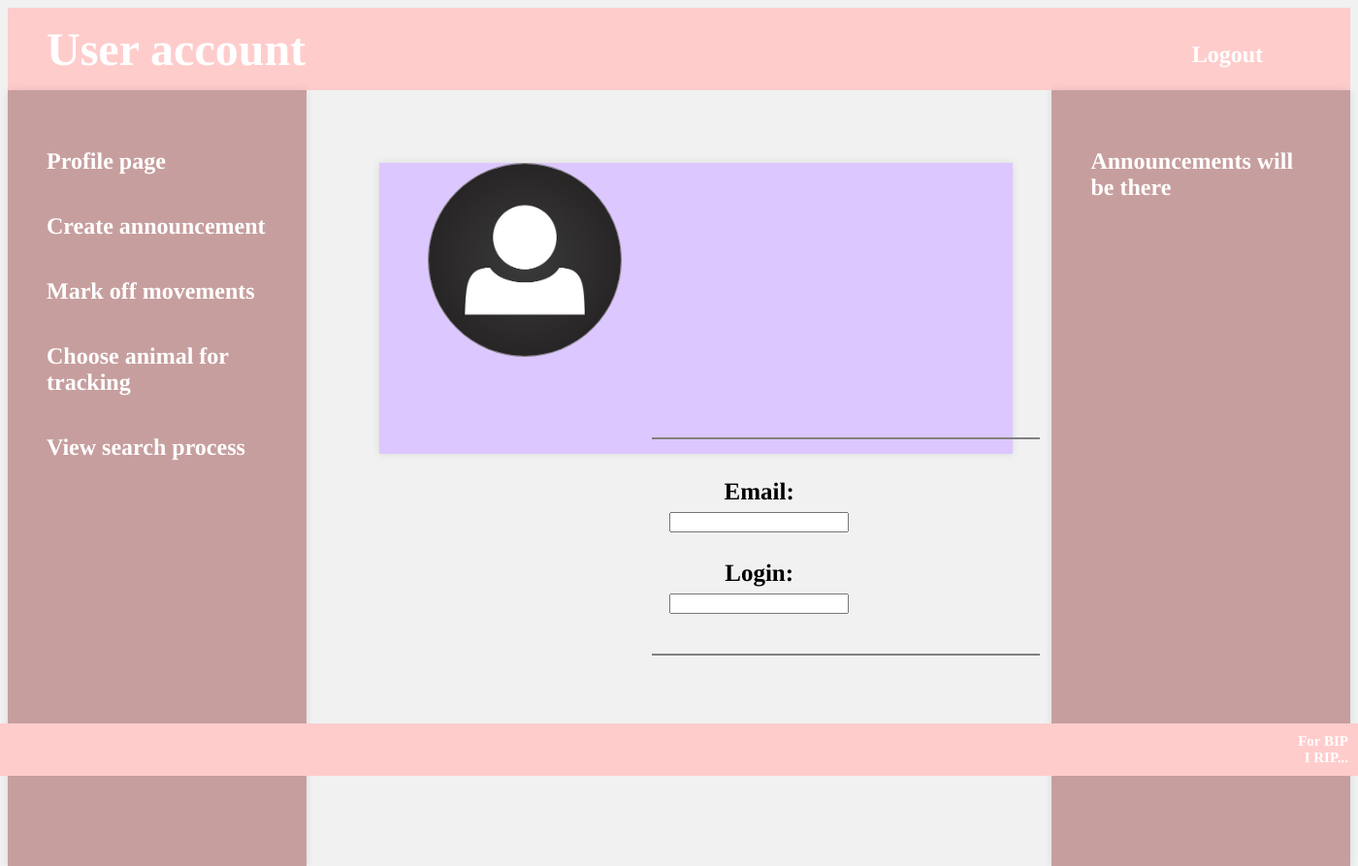
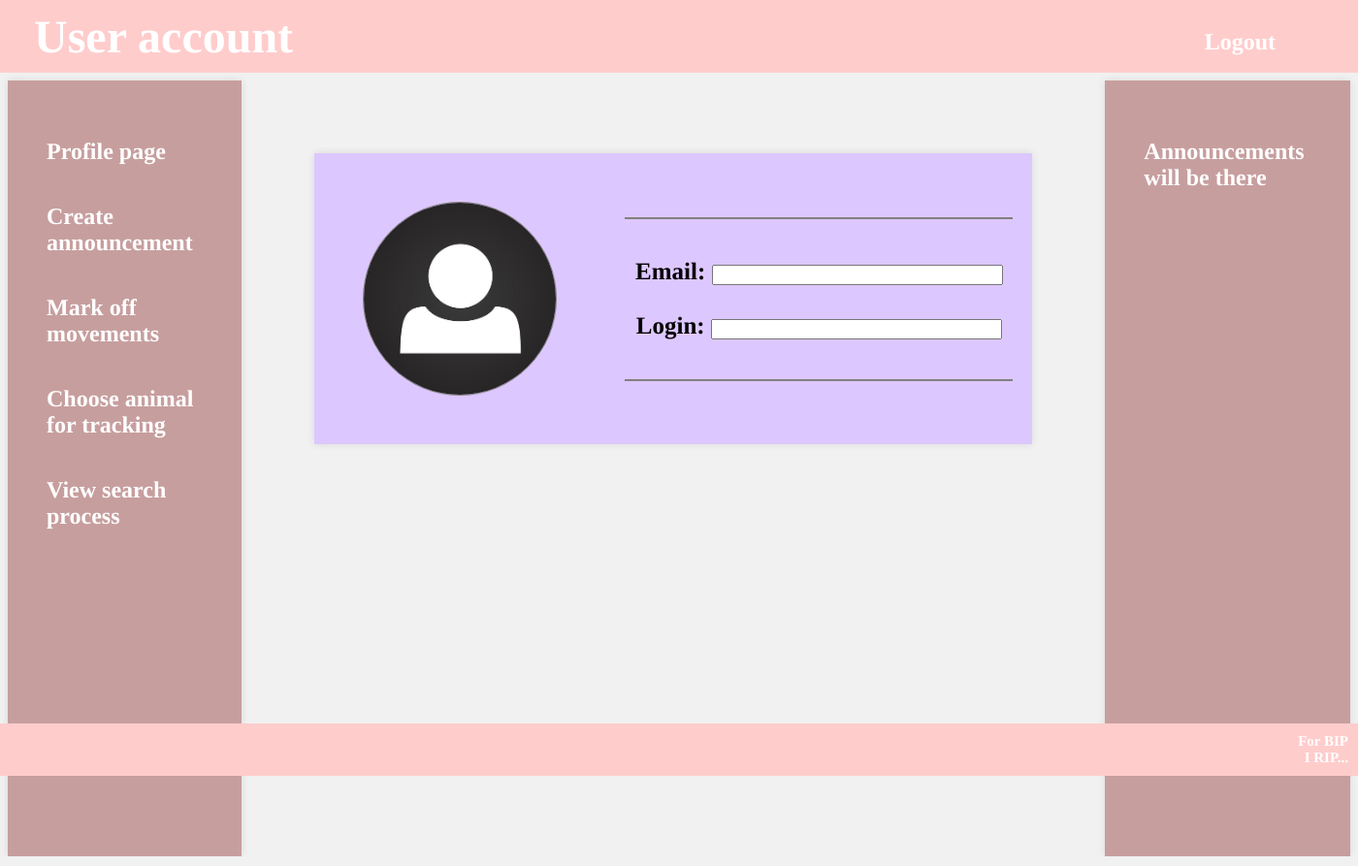
Before and after one commit to s-khurtesov/miss-my-pet, a Django app: page /user/account/1 in a window 1400 px wide. Shown: the whole page at 97% size. Run offline with Django 3.2, Linux system fonts and the light colour scheme; some libraries are stand-ins or nearby versions.

Commit message:
Changed user account pages frontend structure

```diff
--- a/django_proj/django_app/static/css/styles.css
+++ b/django_proj/django_app/static/css/styles.css
@@ -12,10 +12,29 @@
 		font-family: "Luminari", Times, serif;
 	}
 
-	header {
+	#header {
+		position: fixed;
+		left: 0;
+		top: 0;
+		width: 100%;
 		background: #ffcccc;
-		padding: 15px;
+		padding: 10px;
+		height:75px;
+		z-index:10;
 	}
+
+	footer {
+		position: fixed;
+		left: 0;
+		bottom: 0;
+		padding: 10px;
+		background: #ffcccc;
+		color: #fff;
+		width: 100%;
+		text-align: right;
+		font-weight: bold;
+		font-size: 15px;
+   }
 
     span {
 		color: white;
@@ -32,16 +51,3 @@
 	.my_button {
 		cursor: pointer;
 	}
-
-	.footer {
-		position: fixed;
-		left: 0;
-		bottom: 0;
-		padding: 10px;
-		background: #ffcccc;
-		color: #fff;
-		width: 100%;
-		text-align: right;
-		font-weight: bold;
-		font-size: 15px;
-   }
--- a/django_proj/django_app/static/css/user_account.css
+++ b/django_proj/django_app/static/css/user_account.css
@@ -10,23 +10,27 @@
         display:table;
         height:100%;
         width: 100%;
+		transform: translateY(+75px);
         box-sizing: border-box;
-    }
+		border-collapse: collapse;
+		border-spacing: 0;
+		margin: 0 auto;
+	}
 
     .row {
-        /*height: 100%;*/
         height: auto;
         display: table-row;
-    }
+	}
 
     .row .cell {
         display: table-cell;
         float: none;
         vertical-align: top;
-    }
+}
 
     .central-panel {
         width: 50%;
+
     }
 
     .side-panel {
@@ -39,13 +43,14 @@
     /* ----------------- PROFILE CARD ----------------- */
 
     .card {
-        width: 85%;
+		display:table;
+        width: auto;
         height: 300px;
-        margin-left: 75px;
-        margin-top: 75px;
+        margin: 75px;
         background: #ddc7ff;
         box-shadow: 0 0 8px rgba(0, 0, 0, 0.1);
-        /*display:flex;*/
+		border-collapse: collapse;
+		border-spacing: 0;
     }
 
     #data_form {
@@ -55,8 +60,7 @@
         margin-left: 40%;
         align-self: center;
         text-align: center;
-        width: 40%;
-        /*display: table-cell;*/
+        /* width: 40%; */
     }
 
     /* ----------------- PROFILE PHOTO ----------------- */
@@ -79,17 +83,15 @@
         width: 100%;
     }
 
-    #profile_photo_file {
+    #profile_file {
         display: none;
     }
 
-    #upload_photo {
+    #upload {
         height: 40px;
         width: 100%;
-        position: absolute;
-        bottom: 0;
-        left: 50%;
-        transform: translateX(-50%);
+        position: relative;
+        transform: translateY(-100%);
         text-align: center;
         background: rgba(0, 0, 0, 0.7);
         color: white;
--- a/django_proj/django_app/templates/_includes/footer.html
+++ b/django_proj/django_app/templates/_includes/footer.html
@@ -1,6 +1,6 @@
 {% load static %}
 
-        <footer class="footer" id="footer">For BIP<br>I RIP...</footer>
+        <footer>For BIP<br>I RIP...</footer>
 
     </body>
 </html>
--- a/django_proj/django_app/templates/index.html
+++ b/django_proj/django_app/templates/index.html
@@ -3,7 +3,7 @@
 
 {% include "_includes/header_main_page.html" %}
 
-	<header>
+	<div id="header">
 
 		<span><a style="text-decoration: none; color: white" href="">MISS MY PET</a></span>
 
@@ -88,7 +88,7 @@
 				</form>
 			</div>
 		</div>
-	</header>
+	</div>
 
 
 
--- a/django_proj/django_app/templates/user/account.html
+++ b/django_proj/django_app/templates/user/account.html
@@ -2,11 +2,11 @@
 
 {% include "_includes/header.html" %}
 
-<!-- TODO: Page scrolling -->
-        <header>
-            <span>User account</span>
-            {% include "_includes/logout.html" %}
-        </header>
+	<div id="header">
+        <span>User account</span>
+        {% include "_includes/logout.html" %}
+	</div>
+
 
 <div class="container">
     <div class="row">
@@ -15,28 +15,33 @@
 
         <div class="cell central-panel" id="page-content">
             <div class="card">
+			    <div class="row">
+
+			    <div class="cell">
                     <div class="profile-pic">
                         <img src="{% static 'images/profile_photo.jpg'%}" id="photo" alt="Profile photo">
-                        <input type="file" name="profile_photo_file" id="profile_photo_file">
-                        <label for="profile_photo_file" id="upload_photo">Choose Photo</label>
+                        <input type="file" id="profile_file">
+                        <label for="profile_file" id="upload">Choose Photo</label>
                     </div>
-                    <form name="data_form" id="data_form">
+                    </div>
+                   <form class="cell" style="vertical-align:middle" name="data_form" id="data_form">
                         <hr align="center" width="400" size="3" color="grey" />
                         <br>
                         <div class="data">
                             <label>Email: </label>
-                            <!-- TODO: Change this input to text when we could get data from database-->
-                            <input name="email" id="email" type="text" readonly>
+                            <!-- TODO: Change this input to text when we could get data from database -->
+                            <input name="email" style="width: 75%" id="email" type="text" readonly>
                         </div>
                         <br>
                         <div class="data">
                             <label>Login: </label>
-                            <!-- TODO: Change this input to text when we could get data from database-->
-                            <input name="login" id="login" type="text" readonly>
+                            <!-- TODO: Change this input to text when we could get data from database -->
+                            <input name="login" style="width: 75%" id="login" type="text" readonly>
                         </div>
                         <br>
                         <hr align="center" width="400" size="3" color="grey" />
                     </form>
+				</div>
             </div>
         </div>
         <div class="cell side-panel" id="announcements">
@@ -51,8 +56,8 @@
 
     const imgDiv = document.querySelector('.profile-pic');
     const img = document.querySelector('#photo');
-    const file = document.querySelector('#profile_photo_file');
-    const uploadBtn = document.querySelector('#upload_photo');
+    const file = document.querySelector('#profile_file');
+    const uploadBtn = document.querySelector('#upload');
 
     // if user hovers on profile div, then show upload button
     imgDiv.addEventListener('mouseenter', function ()
--- a/django_proj/django_app/views.py
+++ b/django_proj/django_app/views.py
@@ -155,108 +155,6 @@
 class PetView(TemplateView):
     template_name = 'user/pet.html'
 
-class RegistrationView(TemplateView):
-    template_name = 'user/registration.html'
-
-class RegistrationHandler(TemplateView):
-    template_name = 'user/registration.html'
-
-    def post(self, request, **kwargs):
-        register_email =    request.POST.get('register_email')
-        register_name =    request.POST.get('register_name')
-        register_pass =     request.POST.get('register_pass')
-        register_pass2 =    request.POST.get('register_pass2')
-
-        if register_pass != register_pass2:
-            # user registration was unsuccessful
-            # so we need to say this to him
-            # redirection to main page is stub for now
-
-            context = super(RegistrationHandler, self).get_context_data(**kwargs)
-            context['pass_not_match'] = True
-
-            return render(request, "index.html", context)
-        try:
-            user = User.objects.create(
-                email=register_email,
-                login=register_name,
-                password=register_pass
-            )
-            user.save()
-
-            # if user registration successful then say this to him
-            # and redirect him to his new account
-
-            context = super(RegistrationHandler, self).get_context_data(**kwargs)
-            context['registration_failed'] = False
-
-            return redirect('/user/account/' + register_name)
-        except:
-            # user registration was unsuccessful
-            # so we need to say this to him
-            # redirection to main page is stub for now
-            context = super(RegistrationHandler, self).get_context_data(**kwargs)
-            context['registration_failed'] = True
-
-            # Check if user with specified email exists
-            try:
-                user = User.objects.get(email=register_email)
-                context['registration_email_exists'] = True
-            except:
-                context['registration_email_exists'] = False
-                # If user with specified email not exists
-                # check for specified login
-                try:
-                    user = User.objects.get(login=register_name)
-                    context['registration_login_exists'] = True
-                except:
-                    # If in this branch reason of creating user is unknown
-                    context['registration_login_exists'] = False
-
-            return render(request, "index.html", context)
-
-
-class LoginHandler(TemplateView):
-    template_name = 'user/login.html'
-
-    def get_context_data(self, **kwargs):
-        context = super(LoginHandler, self).get_context_data(**kwargs)
-        context['user_not_exists'] = False
-        return context
-
-    def post(self, request, **kwargs):
-        login_email =       request.POST.get('login_email')
-        login_password =    request.POST.get('login_password')
-
-        try:
-            user = User.objects.get(email=login_email)
-            if user.password != login_password:
-                # If there is no user with defined email and password
-                # say to user 'authentication failed'
-
-                context = super(LoginHandler, self).get_context_data(**kwargs)
-                context['user_not_exists'] = True
-
-                # return redirect('/user/account/wrpass')
-                return render(request, "index.html", context)
-            else:
-                # Authentication succeed so redirect to user's account page
-
-                context = super(LoginHandler, self).get_context_data(**kwargs)
-                context['user_not_exists'] = False
-
-                return redirect('/user/account/' + user.login)
-        except:
-            # If there is no user with defined email
-            # say to user 'authentication failed'
-
-            context = super(LoginHandler, self).get_context_data(**kwargs)
-            context['user_not_exists'] = True
-
-            # return redirect('/user/account/nexists')
-            return render(request, "index.html", context)
-
-
 def index(request):
     info = 'MySQL Server Version: '
 
--- a/django_proj/django_proj/urls.py
+++ b/django_proj/django_proj/urls.py
@@ -13,7 +13,6 @@
     url(r'^$', views.HomePageView.as_view(), name='index'),
 
     # User Views
-    url(r'^user/registration', views.RegistrationHandler.as_view(), name='registration'),
     url(r'^user/account/([\w\-]+)', views.AccountView.as_view(), name='account'),
     url(r'^user/pet', views.PetView.as_view(), name='pet'),
     url(r'^user/map', views.MapView.as_view(), name='map'),
@@ -21,5 +20,4 @@
 
     # this regex means that any URL "user/edit/<any word or/and any number>" is allowed
     url(r'^user/edit/([\w\-]+)', views.AddEditAnnouncementHandler.as_view(), name='edit'),
-    url(r'^user/login', views.LoginHandler.as_view(), name='login'),
 ]
```
Also changed, not shown: django_proj/django_app/templates/user/check_search_map.html (+4 -4 lines), django_proj/django_app/templates/user/check_search_pet.html (+4 -5 lines), django_proj/django_app/templates/user/create.html (+4 -4 lines), django_proj/django_app/templates/user/login.html (deleted, +0 -9 lines), django_proj/django_app/templates/user/map.html (+5 -5 lines), django_proj/django_app/templates/user/pet.html (+4 -4 lines), django_proj/django_app/templates/user/registration.html (deleted, +0 -9 lines), django_proj/django_app/static/images/profile_photo.jpg, django_proj/django_app/templates/details.html (deleted).
